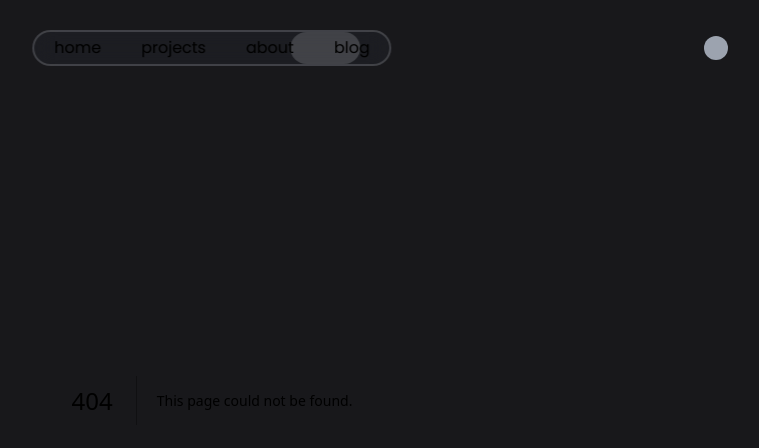
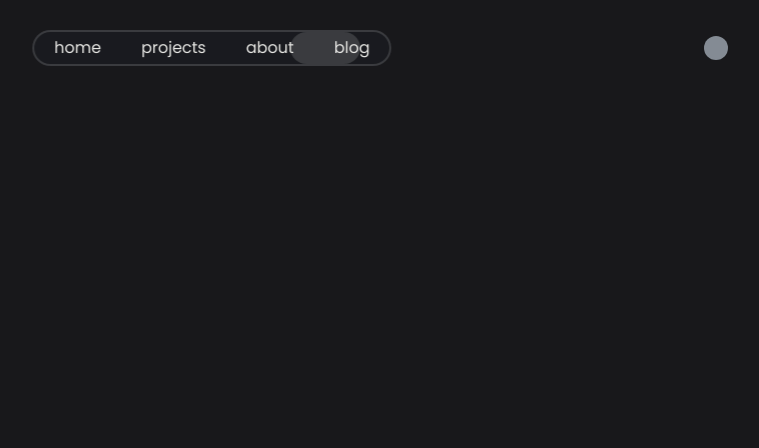
Before and after one commit to yuvrajsinh5252/website, a Next.js app: page /blog in a window 1280 px wide. Before the commit this address had no page. Shown: the top 448 px of the page, without its empty margins (428-1187 px from the left). Built offline with nearby package versions, Linux system fonts and the light colour scheme.

Commit message:
feat: tried custom glow effect

```diff
--- /dev/null
+++ b/src/app/blog/page.tsx
@@ -0,0 +1,10 @@
+import Overlay from "@/components/overlay";
+
+export default function Home() {
+  return (
+    <Overlay>
+      <div className="group h-screen glow glow:ring-1 glow:border-glow glow:ring-glow glow:bg-glow/[.15]">
+      </div>
+    </Overlay>
+  )
+}
--- a/src/app/layout.tsx
+++ b/src/app/layout.tsx
@@ -25,7 +25,7 @@ export default function RootLayout({
       <body className={poppins.className}>
         <ThemeProvider attribute="class" defaultTheme="dark">
           <GrowingCircleAnimation />
-          <div className="z-10 relative">
+          <div className="z-10 relative mix-blend-difference">
             <Navbar />
             {children}
           </div>
--- /dev/null
+++ b/src/components/overlay.tsx
@@ -0,0 +1,48 @@
+"use client"
+
+import { useEffect } from "react";
+
+export default function Overlay({ children }: any) {
+  useEffect(() => {
+    const captures = document.querySelectorAll(".glow-capture")
+
+    captures.forEach((capture) => {
+      const clonedChild = capture.children[0].cloneNode(true)
+      const overlay: any = capture.querySelector(".glow-overlay")
+
+      overlay.appendChild(clonedChild);
+
+      capture.addEventListener("mousemove", (event: any) => {
+        const captureElement = capture as HTMLElement;
+
+        const x = event.pageX - captureElement.offsetLeft;
+        const y = event.pageY - captureElement.offsetTop;
+
+        overlay.style.setProperty("--glow-x", `${x}px`);
+        overlay.style.setProperty("--glow-y", `${y}px`);
+        overlay.style.setProperty("--glow-opacity", "1");
+      });
+
+      capture.addEventListener("mouseleave", () => {
+        overlay.style.setProperty("--glow-opacity", "0")
+      })
+    })
+  }, []);
+
+  return (
+    <div className="relative glow-capture">
+      {children}
+      <div
+        className="absolute inset-0 pointer-events-none select-none glow-overlay" style={{
+          "--glow-color": "red",
+          "--glow-size": "25rem",
+          opacity: "var(--glow-opacity, 0)",
+          mask: "radial-gradient(var(--glow-size) var(--glow-size) at var(--glow-x) var(--glow-y), var(--glow-color) 1%, transparent 50%)",
+          transition: "400ms mask ease",
+          willChange: "mask"
+        } as React.CSSProperties}
+      >
+      </div>
+    </div>
+  );
+}
--- a/tailwind.config.ts
+++ b/tailwind.config.ts
@@ -1,3 +1,4 @@
+import plugin from "tailwindcss/plugin";
 import type { Config } from "tailwindcss";
 
 const config: Config = {
@@ -41,7 +42,23 @@ const config: Config = {
       },
     },
   },
-  plugins: [],
+  plugins: [
+    require("@tailwindcss/typography"),
+    plugin(
+      function ({ addVariant }: any) {
+        addVariant("glow", ".glow-capture .glow-overlay &");
+      },
+      {
+        theme: {
+          extend: {
+            colors: {
+              glow: "color-mix(in srgb, var(--glow-color) calc(<alpha-value> * 100%), transparent)",
+            },
+          },
+        },
+      }
+    ),
+  ],
 };
 
 export default config;
```
Also changed, not shown: package.json (+4 -3 lines).
